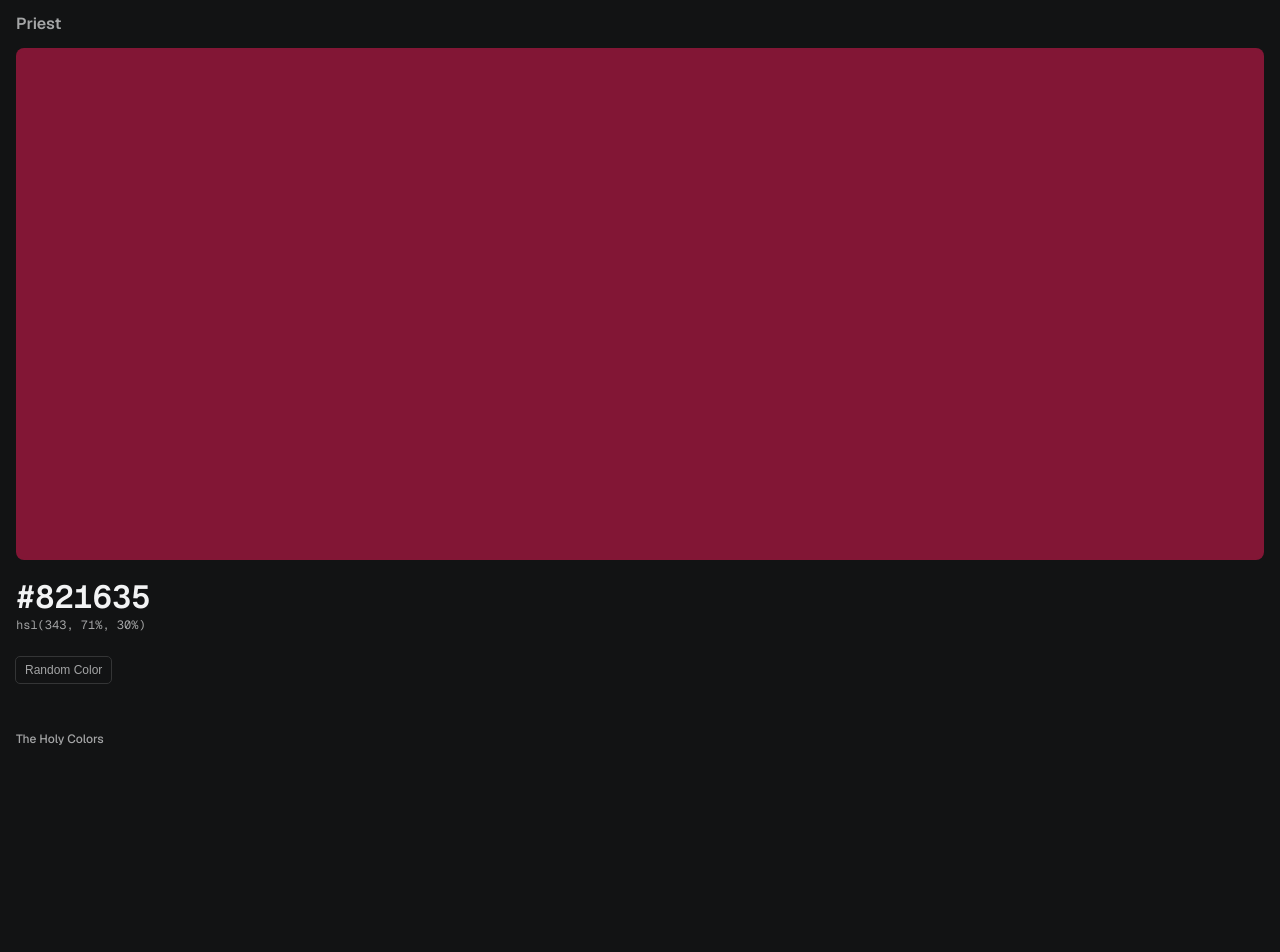
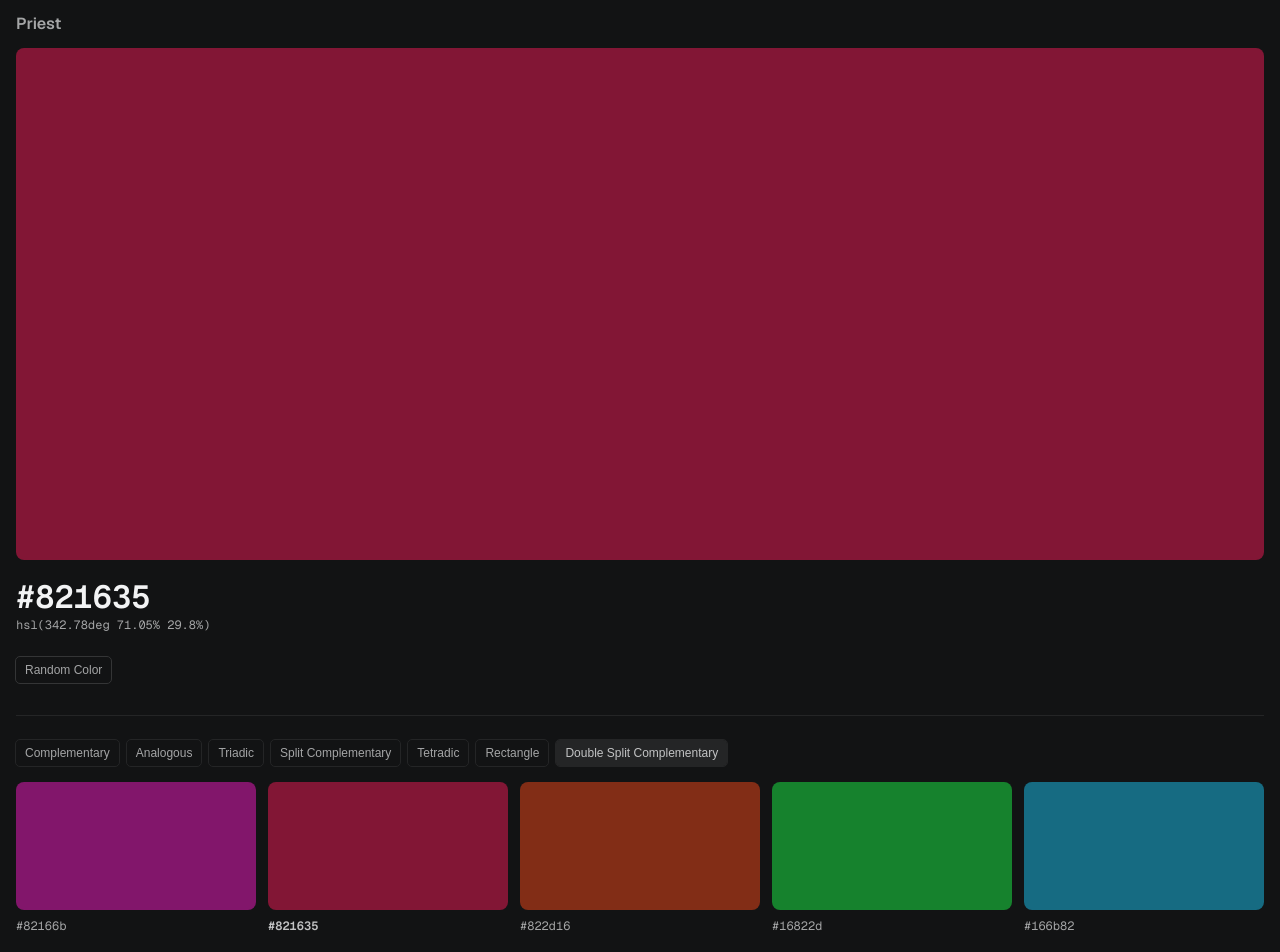
Before and after one commit to r-sp/priest, a Next.js app: page / in a window 1280 px wide. Shown: the top 952 px of the page. Before the commit the page ends 800 px from the top, so only its background shows below. Built offline with nearby package versions, Linux system fonts and the light colour scheme.

Commit message:
color harmony (#5)

```diff
--- a/package.json
+++ b/package.json
@@ -17,12 +17,14 @@
     "clean": "rimraf .next"
   },
   "dependencies": {
+    "@types/chroma-js": "^2.4.4",
     "@types/node": "^22.9.0",
     "@types/react": "^18.3.12",
     "@types/react-dom": "^18.3.1",
     "@uiw/react-color-hue": "^2.3.2",
     "@uiw/react-color-saturation": "^2.3.2",
     "@uiw/react-color-shade-slider": "^2.3.2",
+    "chroma-js": "^3.1.2",
     "clsx": "^2.1.1",
     "colord": "^2.9.3",
     "geist": "^1.3.1",
--- a/src/app/style.css
+++ b/src/app/style.css
@@ -123,8 +123,6 @@ code {
   background: 0;
   border: 0;
   border-radius: 0.25rem;
-  font-weight: 400;
-  margin-bottom: 2rem;
   margin-top: 1.5rem;
   outline: 1px solid var(--priest-700);
   padding: 0.5em 0.75em;
@@ -166,3 +164,79 @@ code {
     width: calc(100vw - 2rem);
   }
 }
+
+.color-tab {
+  display: flex;
+  flex-wrap: wrap;
+  gap: 0.5rem;
+}
+.color-tab-option {
+  background: 0;
+  border: 0;
+  border-radius: 0.25rem;
+  color: var(--priest-300);
+  font-size: 0.75rem;
+  font-weight: 500;
+  outline: 1px solid var(--priest-800);
+  padding: 0.5em 0.75em;
+  user-select: none;
+}
+.color-tab-option.active {
+  background-color: var(--priest-800);
+  color: var(--priest-200);
+  outline-color: var(--priest-800);
+}
+.color-tab-option:hover,
+.color-tab-option:focus {
+  background-color: var(--priest-800);
+  outline-color: var(--priest-700);
+}
+.color-tab-option:active {
+  background-color: var(--priest-700);
+  outline-color: var(--priest-600);
+}
+.color-tab-option:focus-visible {
+  outline-color: var(--priest-400);
+}
+@media (prefers-reduced-motion: no-preference) {
+  .color-tab-option:hover {
+    transition: background-color 0.2s cubic-bezier(0.4, 0, 0.2, 1);
+  }
+}
+
+.color-harmonies {
+  border-top: 1px solid var(--priest-800);
+  display: grid;
+  gap: 1rem;
+  margin-top: 2rem;
+  margin-bottom: 3rem;
+  padding-top: 1.5rem;
+}
+.color-harmony {
+  display: flex;
+  flex-direction: row;
+  gap: 0.75rem;
+  max-width: 100%;
+}
+.color-card {
+  display: flex;
+  flex-direction: column;
+  gap: 0.5rem;
+  width: 100%;
+}
+.color-display {
+  border-radius: 0.5rem;
+  display: inline-flex;
+  height: 8rem;
+  width: 100%;
+}
+.color-name {
+  color: var(--priest-300);
+  font-size: 0.75rem;
+  font-weight: 400;
+  line-height: 1rem;
+}
+.color-name.display {
+  color: var(--priest-200);
+  font-weight: 600;
+}
--- /dev/null
+++ b/src/components/color-harmony.tsx
@@ -0,0 +1,35 @@
+"use client";
+
+import { colord, extend } from "colord";
+import ColorTab from "./color-tab";
+
+import harmoniesPlugin from "colord/plugins/harmonies";
+extend([harmoniesPlugin]);
+
+export default function ColorHarmony(props: { hsv: { h: number; s: number; v: number; a: number } }) {
+  const color = colord(props.hsv);
+  const colorHEX = color.toHex();
+  const analogous = color.harmonies("analogous").map((c) => c.toHex());
+  const complementary = color.harmonies("complementary").map((c) => c.toHex());
+  const doubleSplitComplementary = color.harmonies("double-split-complementary").map((c) => c.toHex());
+  const rectangle = color.harmonies("rectangle").map((c) => c.toHex());
+  const splitComplementary = color.harmonies("split-complementary").map((c) => c.toHex());
+  const tetradic = color.harmonies("tetradic").map((c) => c.toHex());
+  const triadic = color.harmonies("triadic").map((c) => c.toHex());
+
+  const colors = {
+    analogous: analogous,
+    complementary: complementary,
+    doubleSplitComplementary: doubleSplitComplementary,
+    rectangle: rectangle,
+    splitComplementary: splitComplementary,
+    tetradic: tetradic,
+    triadic: triadic,
+  };
+
+  return (
+    <div className="color-harmonies">
+      <ColorTab harmony={colors} hex={colorHEX} />
+    </div>
+  );
+}
--- /dev/null
+++ b/src/components/color-tab.tsx
@@ -0,0 +1,95 @@
+"use client";
+
+import { Fragment, useState } from "react";
+import clsx from "clsx";
+
+type ColorHarmonies =
+  | "analogous"
+  | "complementary"
+  | "double-split-complementary"
+  | "rectangle"
+  | "split-complementary"
+  | "tetradic"
+  | "triadic";
+
+type ColorHarmony = {
+  analogous: string[];
+  complementary: string[];
+  doubleSplitComplementary: string[];
+  rectangle: string[];
+  splitComplementary: string[];
+  tetradic: string[];
+  triadic: string[];
+};
+
+export default function ColorTab(props: { hex: string; harmony: ColorHarmony }) {
+  const [content, setContent] = useState<ColorHarmonies>("double-split-complementary");
+  const colorHEX = props.hex;
+
+  const ColorCard = (props: { color: string[] }) => {
+    return (
+      <div className="color-harmony">
+        {props.color.map((color, index) => (
+          <div className="color-card" key={index}>
+            <div className="color-display" style={{ backgroundColor: color }}></div>
+            <code className={clsx("color-name", colorHEX === color && "display")} role="none">
+              {color}
+            </code>
+          </div>
+        ))}
+      </div>
+    );
+  };
+
+  return (
+    <Fragment>
+      <nav className="color-tab" aria-label="color harmony">
+        <button
+          className={clsx("color-tab-option", content === "complementary" && "active")}
+          onClick={() => setContent("complementary")}
+        >
+          <span>Complementary</span>
+        </button>
+        <button
+          className={clsx("color-tab-option", content === "analogous" && "active")}
+          onClick={() => setContent("analogous")}
+        >
+          <span>Analogous</span>
+        </button>
+        <button className={clsx("color-tab-option", content === "triadic" && "active")} onClick={() => setContent("triadic")}>
+          <span>Triadic</span>
+        </button>
+        <button
+          className={clsx("color-tab-option", content === "split-complementary" && "active")}
+          onClick={() => setContent("split-complementary")}
+        >
+          <span>Split Complementary</span>
+        </button>
+        <button className={clsx("color-tab-option", content === "tetradic" && "active")} onClick={() => setContent("tetradic")}>
+          <span>Tetradic</span>
+        </button>
+        <button
+          className={clsx("color-tab-option", content === "rectangle" && "active")}
+          onClick={() => setContent("rectangle")}
+        >
+          <span>Rectangle</span>
+        </button>
+        <button
+          className={clsx("color-tab-option", content === "double-split-complementary" && "active")}
+          onClick={() => setContent("double-split-complementary")}
+        >
+          <span>Double Split Complementary</span>
+        </button>
+      </nav>
+      <section className="color-tab-content" aria-label={clsx("color harmony of ", content.replaceAll("-", " "))}>
+        {content === "complementary" && <ColorCard color={props.harmony.complementary} />}
+        {content === "analogous" && <ColorCard color={props.harmony.analogous} />}
+        {content === "triadic" && <ColorCard color={props.harmony.triadic} />}
+        {content === "split-complementary" && <ColorCard color={props.harmony.splitComplementary} />}
+        {content === "tetradic" && <ColorCard color={props.harmony.tetradic} />}
+        {content === "rectangle" && <ColorCard color={props.harmony.rectangle} />}
+        {content === "double-split-complementary" && <ColorCard color={props.harmony.doubleSplitComplementary} />}
+      </section>
+    </Fragment>
+  );
+}
--- a/src/components/color.tsx
+++ b/src/components/color.tsx
@@ -1,19 +1,28 @@
 "use client";
 
 import { useState } from "react";
-import { colord, random } from "colord";
+import { type HsvaColor, colord, random } from "colord";
 import Hue from "@uiw/react-color-hue";
 import Saturation from "@uiw/react-color-saturation";
 import ShadeSlider from "@uiw/react-color-shade-slider";
 import clsx from "clsx";
+import chroma from "chroma-js";
+
+import ColorHarmony from "./color-harmony";
 
 export default function Color(props: { hsv: { h: number; s: number; v: number; a: number } }) {
   const [picker, setPicker] = useState<boolean>(false);
-  const [hsva, setHsva] = useState(props.hsv);
+  const [hsva, setHsva] = useState<HsvaColor>(props.hsv);
+
   const color = colord(hsva);
+  const colorHEX = color.toHex();
+  const colorRGB = color.toRgbString();
+  const chromaColor = chroma(colorHEX);
+  const colorHSL = chromaColor.css("hsl");
+  const randomColor = () => random().toHsv();
 
   return (
-    <section className="color" aria-label={clsx("color", color.toHex())}>
+    <section className="color" aria-label={clsx("color", colorHEX)}>
       <div className="color-box" role="none">
         <button
           className="color-preview"
@@ -21,7 +30,7 @@ export default function Color(props: { hsv: { h: number; s: number; v: number; a
           aria-expanded={picker ? true : false}
           aria-controls="color-dialog"
           aria-label={clsx(picker ? "close color picker" : "open color picker")}
-          style={{ backgroundColor: color.toRgbString() }}
+          style={{ backgroundColor: colorRGB }}
           tabIndex={0}
           onClick={() => setPicker(!picker)}
         ></button>
@@ -37,41 +46,28 @@ export default function Color(props: { hsv: { h: number; s: number; v: number; a
             <Saturation
               hsva={hsva}
               style={{ height: "100%", width: "100%" }}
-              onChange={(newColor) => {
-                setHsva({ ...hsva, ...newColor, a: hsva.a });
-              }}
+              onChange={(newColor) => setHsva({ ...hsva, ...newColor, a: hsva.a })}
             />
           </div>
           <div className="color-hue" role="toolbar" aria-label="color hue" aria-orientation="horizontal">
-            <Hue
-              hue={hsva.h}
-              onChange={(newHue) => {
-                setHsva({ ...hsva, ...newHue });
-              }}
-            />
+            <Hue hue={hsva.h} onChange={(newHue) => setHsva({ ...hsva, ...newHue })} />
           </div>
           <div className="color-lightness" role="toolbar" aria-label="color lightness" aria-orientation="horizontal">
-            <ShadeSlider
-              hsva={hsva}
-              onChange={(newShade) => {
-                setHsva({ ...hsva, ...newShade });
-              }}
-            />
+            <ShadeSlider hsva={hsva} onChange={(newShade) => setHsva({ ...hsva, ...newShade })} />
           </div>
         </div>
         <div className="color-overlay" aria-hidden="true" onClick={() => setPicker(!picker)}></div>
       </div>
-      <code className="color-hex">{color.toHex()}</code>
-      <code className="color-hsl">{color.toHslString()}</code>
-      <button
-        className="color-random"
-        aria-label="generate random color"
-        onClick={() => {
-          setHsva(random().toHsv());
-        }}
-      >
+      <code className="color-hex" role="heading" aria-level={2}>
+        {colorHEX}
+      </code>
+      <code className="color-hsl" role="none">
+        {colorHSL}
+      </code>
+      <button className="color-random" aria-label="generate random color" onClick={() => setHsva(randomColor)}>
         <span>Random Color</span>
       </button>
+      <ColorHarmony hsv={hsva} />
     </section>
   );
 }
```
Also changed, not shown: 1 other file (tests, documents, lock files or other folders).
